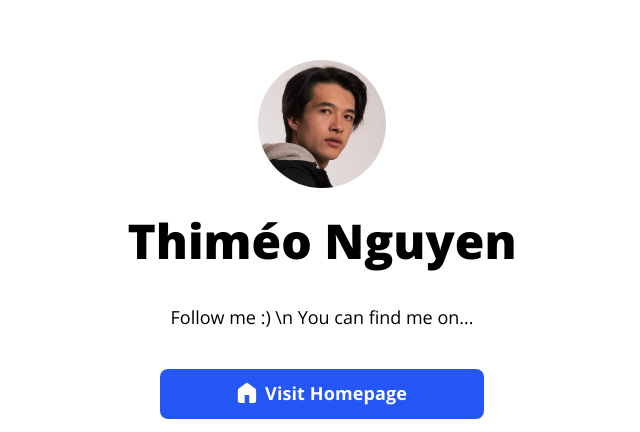
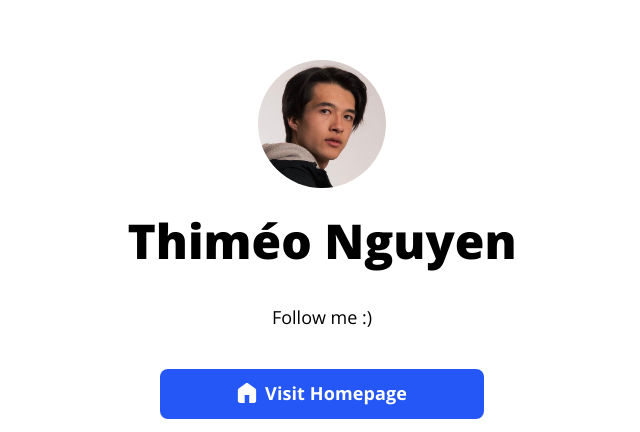
Before and after one commit to pseudosenphote/contact, a plain HTML site: page index.html in a window 1280 px wide. Shown: the top 432 px of the page, without its empty margins (318-958 px from the left). Drawn offline with Linux system fonts and the light colour scheme.

Commit message:
Update index.html

```diff
--- a/index.html
+++ b/index.html
@@ -69,7 +69,7 @@
         <h1 role="heading">Thiméo Nguyen</h1>
 
         <!-- Short Bio -->
-        <p>Follow me :) \n You can find me on...</p>
+        <p>Follow me :)</p>
 
         <!--
 
```
